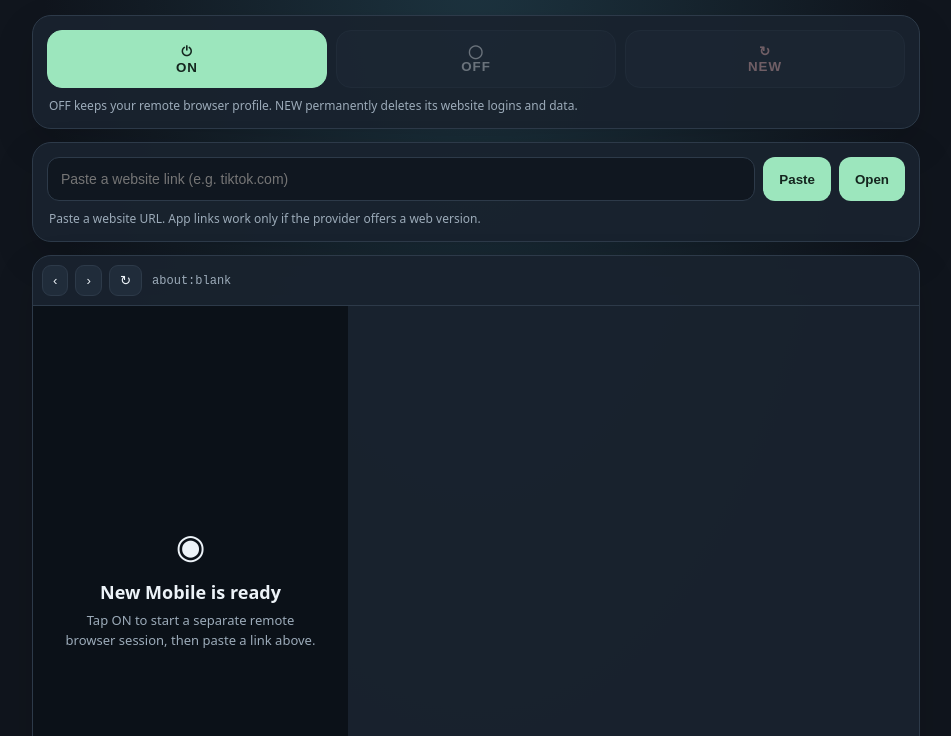
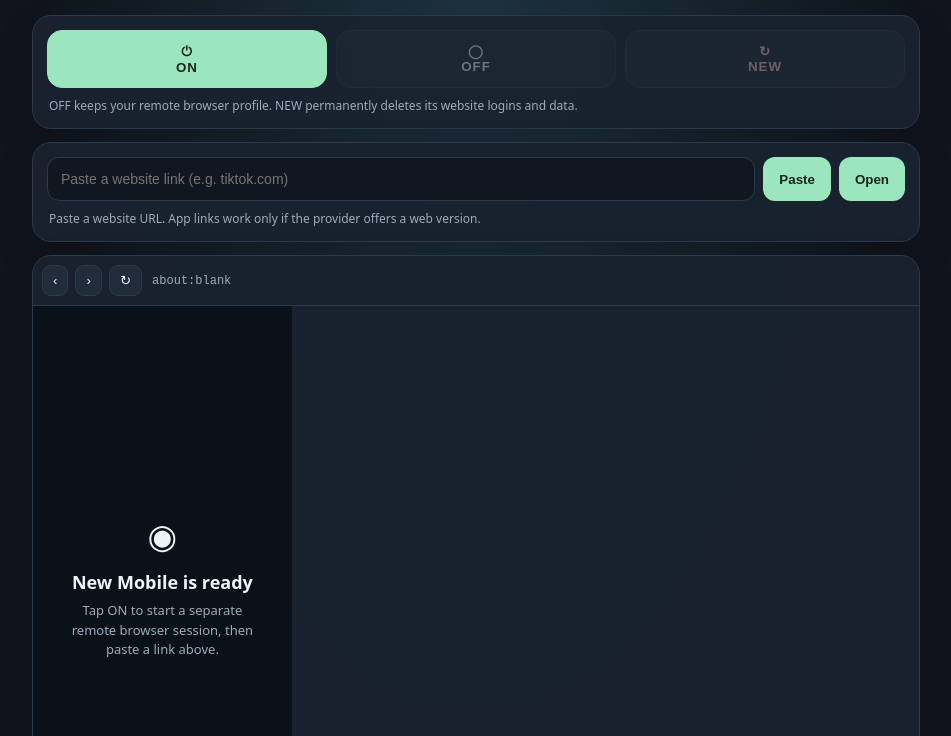
Before and after one commit to fiver91eb-beep/website-development-agent, a plain HTML site: page projects/new-mobile/frontend/index.html in a window 1280 px wide. Shown: the part 64-800 px from the top of the page, without its empty margins (164-1115 px from the left). Drawn offline with Linux system fonts and the light colour scheme.

Commit message:
Align remote browser viewport and touch coordinates

```diff
--- a/projects/new-mobile/frontend/index.html
+++ b/projects/new-mobile/frontend/index.html
@@ -14,7 +14,7 @@ header{display:flex;align-items:center;justify-content:space-between;gap:12px;ma
 .urlrow{display:flex;gap:8px}.urlrow input,.settings input,.typebar input{width:100%;min-width:0;border:1px solid var(--line);border-radius:12px;background:#101720;color:var(--text);padding:13px;font-size:14px;outline:none}.urlrow button,.settings button,.typebar button{border:0;border-radius:12px;background:var(--green);color:#14251e;padding:0 16px;font-weight:800}
 .hint{color:var(--muted);font-size:12px;margin:9px 2px 0}
 .viewer{padding:0;overflow:hidden}.toolbar{display:flex;align-items:center;gap:7px;padding:9px;border-bottom:1px solid var(--line);min-width:0}.toolbar button{border:1px solid var(--line);background:var(--panel2);color:var(--text);border-radius:9px;padding:7px 10px}.address{min-width:0;overflow:hidden;text-overflow:ellipsis;white-space:nowrap;color:var(--muted);font:12px ui-monospace,monospace;margin-left:3px}
-.screen{min-height:320px;aspect-ratio:9/16;max-height:70vh;background:#0b1118;display:flex;align-items:center;justify-content:center;position:relative}.screen img{width:100%;height:100%;object-fit:contain;display:block;touch-action:pan-y}.empty{text-align:center;padding:30px;max-width:340px}.empty .symbol{font-size:34px;margin-bottom:12px}.empty h2{font-size:18px;margin:0 0 7px}.empty p{font-size:13px;line-height:1.5;color:var(--muted);margin:0}
+.screen{min-height:320px;aspect-ratio:390/844;max-height:70vh;background:#0b1118;display:flex;align-items:center;justify-content:center;position:relative}.screen img{width:100%;height:100%;object-fit:fill;display:block;touch-action:pan-y}.empty{text-align:center;padding:30px;max-width:340px}.empty .symbol{font-size:34px;margin-bottom:12px}.empty h2{font-size:18px;margin:0 0 7px}.empty p{font-size:13px;line-height:1.5;color:var(--muted);margin:0}
 .typebar{display:flex;gap:8px;padding:10px;border-top:1px solid var(--line)}.typebar button{padding:0 12px}
 .grid{display:grid;grid-template-columns:1fr 1fr;gap:12px}.grid .panel{margin:0}.panel h3{font-size:11px;letter-spacing:1.5px;text-transform:uppercase;color:var(--muted);margin:0 0 12px}.note{font-size:13px;line-height:1.55;color:#c6d2dc}.note li{margin:6px 0}.history{padding:0;list-style:none;margin:0;max-height:260px;overflow:auto}.history button{width:100%;text-align:left;background:none;border:0;border-top:1px solid var(--line);padding:10px 2px;color:var(--text)}.history small{display:block;color:var(--muted);overflow:hidden;text-overflow:ellipsis;white-space:nowrap}
 .settings{display:none;position:fixed;inset:0;background:#000b;z-index:5;align-items:end;justify-content:center;padding:15px}.settings.open{display:flex}.sheet{background:var(--panel);border:1px solid var(--line);border-radius:20px;padding:18px;width:min(100%,440px)}.sheet label{display:block;color:var(--muted);font-size:12px;margin:12px 0 6px}.sheet input{margin-bottom:8px}.sheet .actions{display:flex;gap:8px;margin-top:10px}.sheet .actions button{min-height:43px;flex:1}.sheet .actions .secondary{background:var(--panel2);color:var(--text);border:1px solid var(--line)}
```
